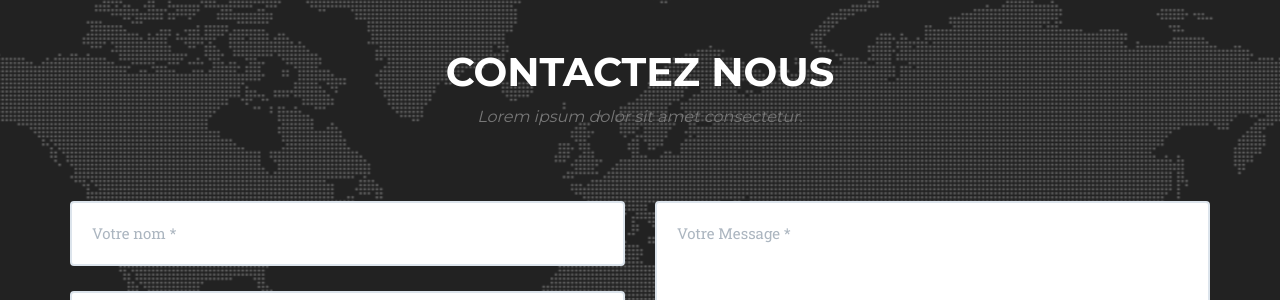
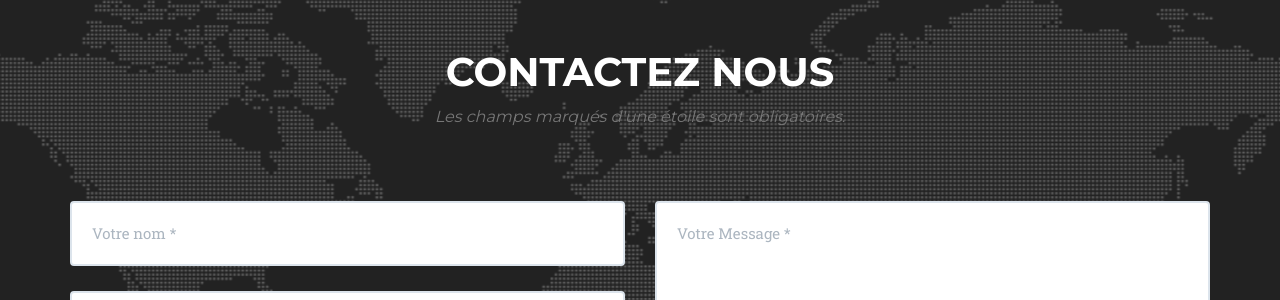
Before and after one commit to arboriculteurs/maquette, a Jekyll site: the page built from index.html, in a window 1280 px wide and 900 px high, scrolled down 9122 px. Shown: the part 153-453 px from the top of the window. Built offline with Jekyll 4.4.1, drawn with Linux system fonts in a browser that asks for light colours; nearby versions of some CDN libraries; some web fonts are replaced.

Commit message:
correction formulaire de contact

```diff
--- a/_includes/contact-formspree.1.html
+++ b/_includes/contact-formspree.1.html
@@ -3,7 +3,7 @@
             <div class="row">
                 <div class="col-lg-12 text-center">
                     <h2 class="section-heading">Contactez Nous</h2>
-                    <h3 class="section-subheading text-muted">Lorem ipsum dolor sit amet consectetur.</h3>
+                    <h3 class="section-subheading text-muted">Les champs marqués d'une étoile sont obligatoires.</h3>
                 </div>
             </div>
             <div class="row">
--- a/_includes/contact.html
+++ b/_includes/contact.html
@@ -3,7 +3,7 @@
             <div class="row">
                 <div class="col-lg-12 text-center">
                     <h2 class="section-heading">Contactez Nous</h2>
-                    <h3 class="section-subheading text-muted">Lorem ipsum dolor sit amet consectetur.</h3>
+                    <h3 class="section-subheading text-muted">Les champs marqués d'une étoile sont obligatoires.</h3>
                 </div>
             </div>
             <div class="row">
```
